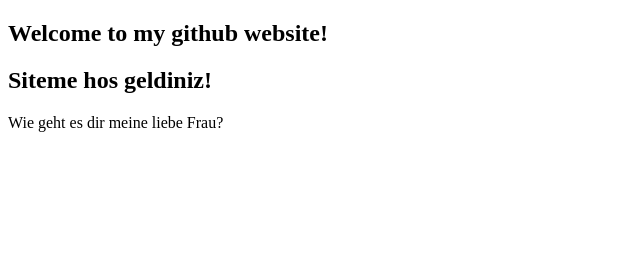
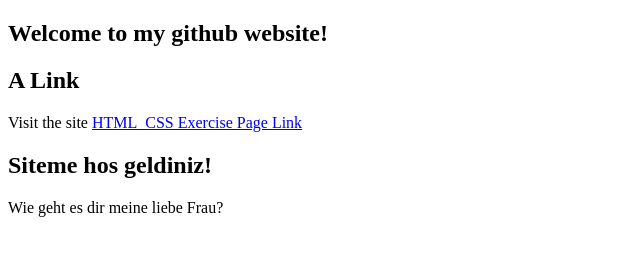
Before and after one commit to MSezai/msezai.github.io, a plain HTML site: page index.html in a window 1280 px wide. Shown: the whole page, without its empty margins (0-640 px from the left). Drawn offline with Linux system fonts and the light colour scheme.

Commit message:
html page added

```diff
--- a/index.html
+++ b/index.html
@@ -1,13 +1,16 @@
 <!DOCTYPE html>
 <html lang="en">
   <head>
-    <title>My Site_ Index</title>
+    <title>Ana Sayfa</title>
   </head>
   <body>
     <h2>Welcome to my github website!</h2>
+    <h2>A Link</h2>
+      Visit the site <a href="./html_exercise_01.html"> HTML_CSS Exercise Page Link</a>
     <h2>Siteme hos geldiniz!</h2>
     <div>
       <p>Wie geht es dir meine liebe Frau?</p>
     </div>
+
   </body>
 </html>
```
